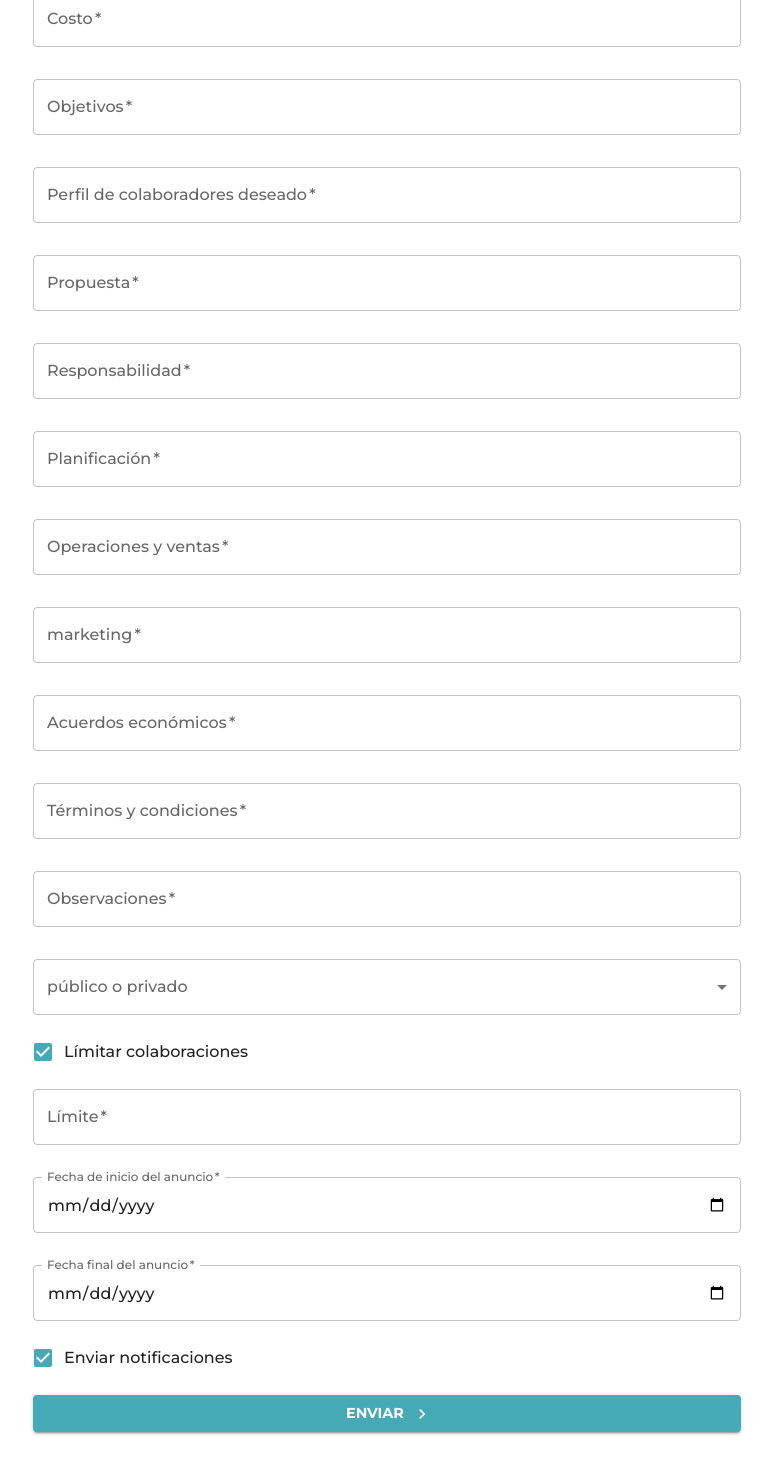
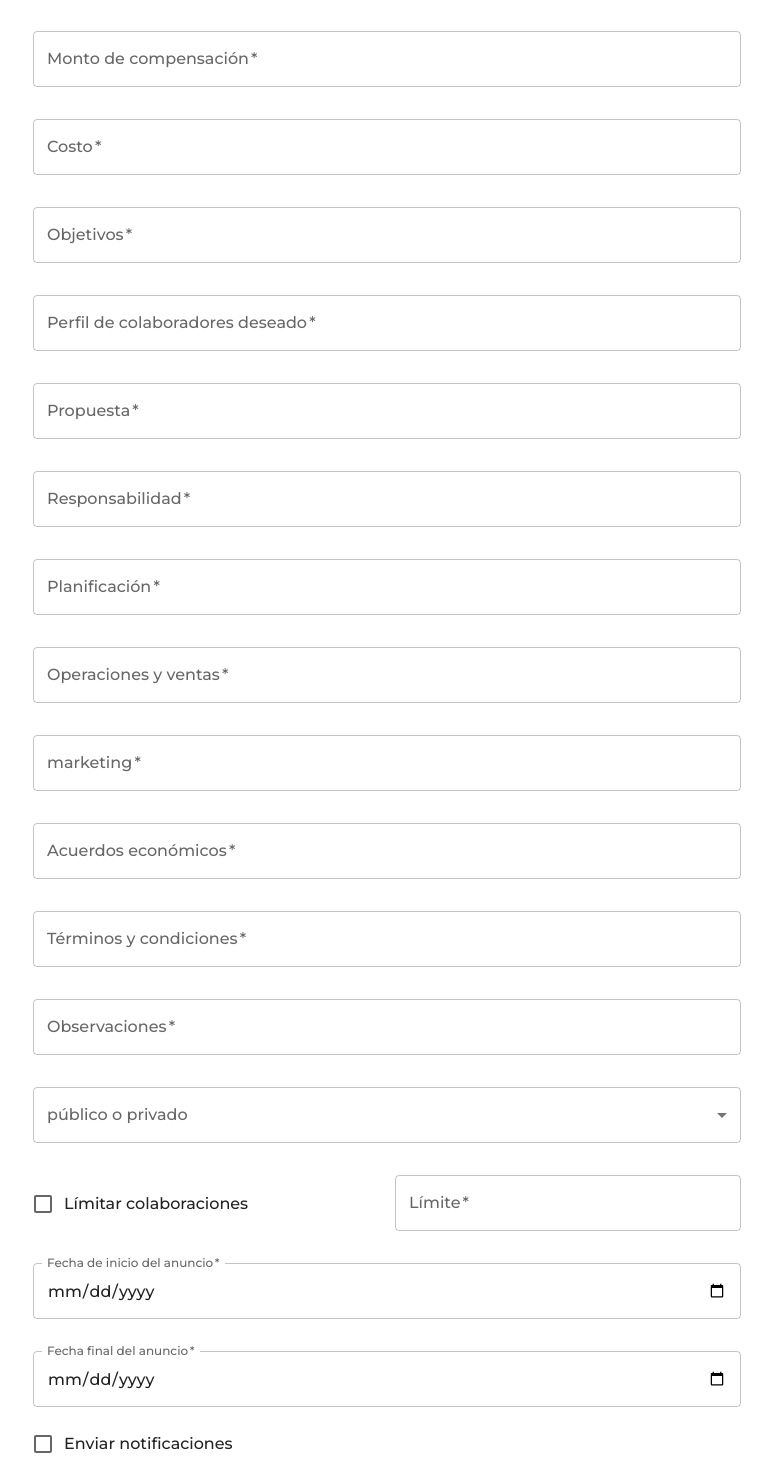
Before and after one commit to octocodevs/jointure-frontend, a Next.js app: page /admin/newcollab in a window 1280 px wide. Shown: the part 980-2450 px from the top of the page, without its empty margins (419-1192 px from the left). Built offline with nearby package versions, Linux system fonts and the light colour scheme.

Commit message:
adding logic to newcollabform

```diff
--- a/src/app/components/NewCollabForm/NewCollabForm.jsx
+++ b/src/app/components/NewCollabForm/NewCollabForm.jsx
@@ -1,17 +1,20 @@
 
 'use client'
-import { Box, Button, Checkbox, Container, FormControlLabel, FormGroup, TextField, Typography } from '@mui/material'
+import { Box, Button, Checkbox, Container, FormControlLabel, FormGroup, Grid, TextField, Typography } from '@mui/material'
 import React from 'react'
 import BasicSelect from '../Mui/inputs/BasicSelect'
-import CheckboxLabels from '../Mui/inputs/Checkbox'
-import Link from 'next/link'
 import { KeyboardArrowRight } from '@mui/icons-material'
 import { useState } from 'react'
+import { createNewCollab } from "../../../../services/axios";
+// import { useAuthContext } from '@/contexts/authContext';
+import { useRouter } from 'next/navigation';
 
 
 
 export default function NewCollabForm() {
 
+    const router = useRouter();
+    // const {login} = useAuthContext()
     const [brandValue, setBrandValue] = useState('');
     const [titleValue, setTitleValue] = useState('');
     const [descriptionValue, setDescriptionValue] = useState('');
@@ -20,6 +23,8 @@ export default function NewCollabForm() {
     const [collabEndDate, setCollabEndDate] = useState('');
     const [collabType, setCollabType] = useState('');
     const [duration, setDuration] = useState('');
+    const [compensationValue, setCompensationValue] = useState('');
+    const [compensationAmountValue, setCompensationAmountValue] = useState('');
     const [costValue, setCostValue] = useState('');
     const [objectivesValue, setObjectivesValue] = useState('');
     const [idealCollaboratorsValue, setIdealCollaboratorsValue] = useState('');
@@ -32,11 +37,11 @@ export default function NewCollabForm() {
     const [termsAndConditionsValue, setTermsAndConditionsValue] = useState('');
     const [observationsValue, setObservationsValue] = useState('');
     const [publicOrPrivate, setPublicOrPrivate] = useState('');
-    const [collabLimitValue, setCollabLimitValue] = useState('');
+    const [collabLimitChecked, setCollabLimitChecked] = React.useState(0);
     const [limitValue, setLimitValue] = useState('');
     const [adStartDate, setAdStartDate] = useState('');
     const [adEndDate, setAdEndDate] = useState('');
-    const [sendNotification, setSendNotification] = useState(false);
+    const [sendNotification, setSendNotification] = useState(0);
 
     const handleBrandChange = (event) => {
         setBrandValue(event.target.value);
@@ -62,12 +67,12 @@ export default function NewCollabForm() {
         setCollabEndDate(event.target.value);
     };
 
-    const handleCollabTypeChange = (event) => {
-        setCollabType(event.target.value);
+    const handleCompensationValueChange = (event) => {
+        setCompensationValue(event.target.value);
     };
 
-    const handleDurationChange = (event) => {
-        setDuration(event.target.value);
+    const handleCompensationAmountValueChange = (event) => {
+        setCompensationAmountValue(event.target.value);
     };
 
     const handleCostChange = (event) => {
@@ -114,12 +119,12 @@ export default function NewCollabForm() {
         setObservationsValue(event.target.value);
     };
 
-    const handlePublicOrPrivateChange = (event) => {
-        setPublicOrPrivate(event.target.value);
-    };
+    // const handlePublicOrPrivateChange = (event) => {
+    //     setPublicOrPrivate(event.target.value);
+    // };
 
     const handleCollabLimitChange = (event) => {
-        setCollabLimitValue(event.target.value);
+        event.target.checked?setCollabLimitChecked(1):setCollabLimitChecked(0)
     };
 
     const handleLimitChange = (event) => {
@@ -135,53 +140,65 @@ export default function NewCollabForm() {
     };
 
     const handleSendNotificationChange = (event) => {
-        setSendNotification(event.target.checked);
+        event.target.checked?setSendNotification(1):setSendNotification(0)
+
     };
 
-    const handleSubmit = (event) => {
-        event.preventDefault();
+    const handleSubmit = async () => {
 
-        console.log({
+        const userData = {
             brand: brandValue,
             title: titleValue,
             description: descriptionValue,
             image: imageValue,
-            collabStartDate: collabStartDate,
-            collabEndDate: collabEndDate,
-            collabType: collabType,
+            collab_start_date: collabStartDate,
+            collab_end_date: collabEndDate,
+            collab_type: collabType,
             duration: duration,
+            compensation:compensationValue,
+            compensation_amount:compensationAmountValue,
             cost: costValue,
             objectives: objectivesValue,
-            idealCollaborators: idealCollaboratorsValue,
+            ideal_collaborators: idealCollaboratorsValue,
             proposal: proposalValue,
             responsibility: responsibilityValue,
             planning: planningValue,
-            operationsAndSales: operationsAndSalesValue,
+            operations_and_sales: operationsAndSalesValue,
             marketing: marketingValue,
-            economicAgreements: economicAgreementsValue,
-            termsAndConditions: termsAndConditionsValue,
+            economic_agreements: economicAgreementsValue,
+            terms_and_conditions: termsAndConditionsValue,
             observations: observationsValue,
-            publicOrPrivate: publicOrPrivate,
-            collabLimit: collabLimitValue,
+            public_or_private: publicOrPrivate,
+            collab_limit: collabLimitChecked,
             limit: limitValue,
-            adStartDate: adStartDate,
-            adEndDate: adEndDate,
-            sendNotification: sendNotification,
+            ad_start_date: adStartDate,
+            ad_end_date: adEndDate,
+            send_notification: sendNotification,
 
 
-        });
+        };
+        console.log(userData);
+        createNewCollab(userData).then((res) => {
+        console.log(res)
+            // login(res.access_token);
+            router.push("/admin");
+        })
+            .catch((error) => {
+                console.error('Login failed:', error);
+
+            })
     };
 
     return (
         <Container overflow="auto" className='pb-20 '>
-            <Box className="py-8 pb-4" display="flex" alignItems="center" justifyContent="center">
-            </Box>
+            {/* <Box className="py-8 pb-4" display="flex" alignItems="center" justifyContent="center">
+            </Box> */}
             <Typography variant="h2" align="center">Crear propuesta de Colaboración</Typography>
             <Box className='px-16 pt-12' overflow="auto" >
                 <form
                     noValidate
                     autoComplete="off"
-
+                    onSubmit={handleSubmit}
                 >
                     <TextField
                         sx={{
@@ -236,7 +253,7 @@ export default function NewCollabForm() {
                         label="sube tu imagen"
                         type="file"
                         fullWidth
-                        required
+
                         variant="outlined"
                         color="primary"
                         InputLabelProps={{ shrink: true }}
@@ -280,7 +297,7 @@ export default function NewCollabForm() {
                         id="collab_type"
                         label="Tipo de colaboración"
                         value={collabType}
-                        onChange={handleCollabTypeChange}
+                        onChange={setCollabType}
                         options={[
                             { value: 'Co-Branding', label: 'Co-Branding' },
                             { value: 'Co-Licensing', label: 'Co-Licensing' },
@@ -300,7 +317,7 @@ export default function NewCollabForm() {
                         id="duration"
                         label="Duración"
                         value={duration}
-                        onChange={handleDurationChange}
+                        onChange={setDuration}
                         options={[
                             { value: 'puntual', label: 'puntual' },
                             { value: 'periódica', label: 'periódica' },
@@ -315,6 +332,34 @@ export default function NewCollabForm() {
                         sx={{
                             margin: '1rem',
                         }}
+                        id="compensation"
+                        label="Compensación"
+                        type="text"
+                        fullWidth
+                        required
+                        variant="outlined"
+                        color="primary"
+                        value={compensationValue}
+                        onChange={handleCompensationValueChange}
+                    />
+                    <TextField
+                        sx={{
+                            margin: '1rem',
+                        }}
+                        id="compensation_amount"
+                        label="Monto de compensación"
+                        type="number"
+                        fullWidth
+                        required
+                        variant="outlined"
+                        color="primary"
+                        value={compensationAmountValue}
+                        onChange={handleCompensationAmountValueChange}
+                    />
+                    <TextField
+                        sx={{
+                            margin: '1rem',
+                        }}
                         id="cost"
                         label="Costo"
                         type="text"
@@ -323,7 +368,7 @@ export default function NewCollabForm() {
                         variant="outlined"
                         color="primary"
                         value={costValue}
-                        onChnage={handleCostChange}
+                        onChange={handleCostChange}
                     />
 
                     <TextField
@@ -477,10 +522,10 @@ export default function NewCollabForm() {
                         id="public_or_private"
                         label="público o privado"
                         value={publicOrPrivate}
-                        onChange={handlePublicOrPrivateChange}
+                        onChange={setPublicOrPrivate}
                         options={[
-                            { value: 'public', label: 'Público' },
-                            { value: 'private', label: 'Privado' },
+                            { value: 'public', label: 'publico' },
+                            { value: 'private', label: 'privado' },
                         ]}
                         sx={{
                             '& .MuiInputLabel-root': { color: 'red' },
@@ -488,25 +533,54 @@ export default function NewCollabForm() {
                         }}
                     />
 
-                    <FormGroup sx={{ marginLeft: 2 }}>
-                        <FormControlLabel control={<Checkbox defaultChecked />} label="Límitar colaboraciones"
+                    <Grid container spacing={2}>
+                        <Grid item xs={12} sm={6}>
+                            <FormGroup sx={{ marginLeft: 2, marginTop: 3 }}>
+                                <FormControlLabel
+                                    control={
+                                        <Checkbox
+                                            checked={collabLimitChecked}
+                                            onChange={handleCollabLimitChange}
+                                            color="primary"
+                                        />
+                                    }
+                                    label="Límitar colaboraciones"
                                 />
                             </FormGroup>
-
-                    {/* <TextField
+                        </Grid>
+                        <Grid item xs={12} sm={6}>
+                            <TextField
                                 sx={{
-                            margin: '1rem',
+                                    marginLeft: '1rem',
+                                    marginTop: '1rem',
+                                    marginBottom: '1rem',
+                                    width: '100%',
                                 }}
-                        id="collab_limit"
-                        label="Límite de colaboraciones"
+                                id="limit"
+                                label="Límite"
                                 type="number"
-                        fullWidth
                                 required
                                 variant="outlined"
                                 color="primary"
-                        value={collabLimitValue}
+                                value={limitValue}
+                                onChange={handleLimitChange}
+                            />
+                        </Grid>
+                        </Grid>
+
+                        {/* <Box className="w-full flex flex-row">
+                        <FormGroup sx={{ marginLeft: 2 }}>
+                        <FormControlLabel
+                            control={
+                                <Checkbox
+                                    checked={collabLimitChecked}
                                     onChange={handleCollabLimitChange}
-                    /> */}
+                                    color="primary"
+                                />
+                            }
+                            label="Límitar colaboraciones"
+                        />
+                    </FormGroup>
 
                     <TextField
                         sx={{
@@ -519,8 +593,12 @@ export default function NewCollabForm() {
                         required
                         variant="outlined"
                         color="primary"
+                        value={limitValue}
+                        onChange={handleLimitChange}
 
                     />
+                    </Box> */}
+
 
                         <TextField
                             sx={{
@@ -556,7 +634,15 @@ export default function NewCollabForm() {
 
 
                         <FormGroup sx={{ marginLeft: 2 }}>
-                        <FormControlLabel control={<Checkbox defaultChecked />} label="Enviar notificaciones"
+                            <FormControlLabel
+                                control={
+                                    <Checkbox
+                                        checked={sendNotification}
+                                        onChange={handleSendNotificationChange}
+                                        color="primary"
+                                    />
+                                }
+                                label="Enviar notificaciones"
                             />
                         </FormGroup>
 
```
Also changed, not shown: services/axios.js (+14 -0 lines). Lines whose indentation alone changed are shown as unchanged.
